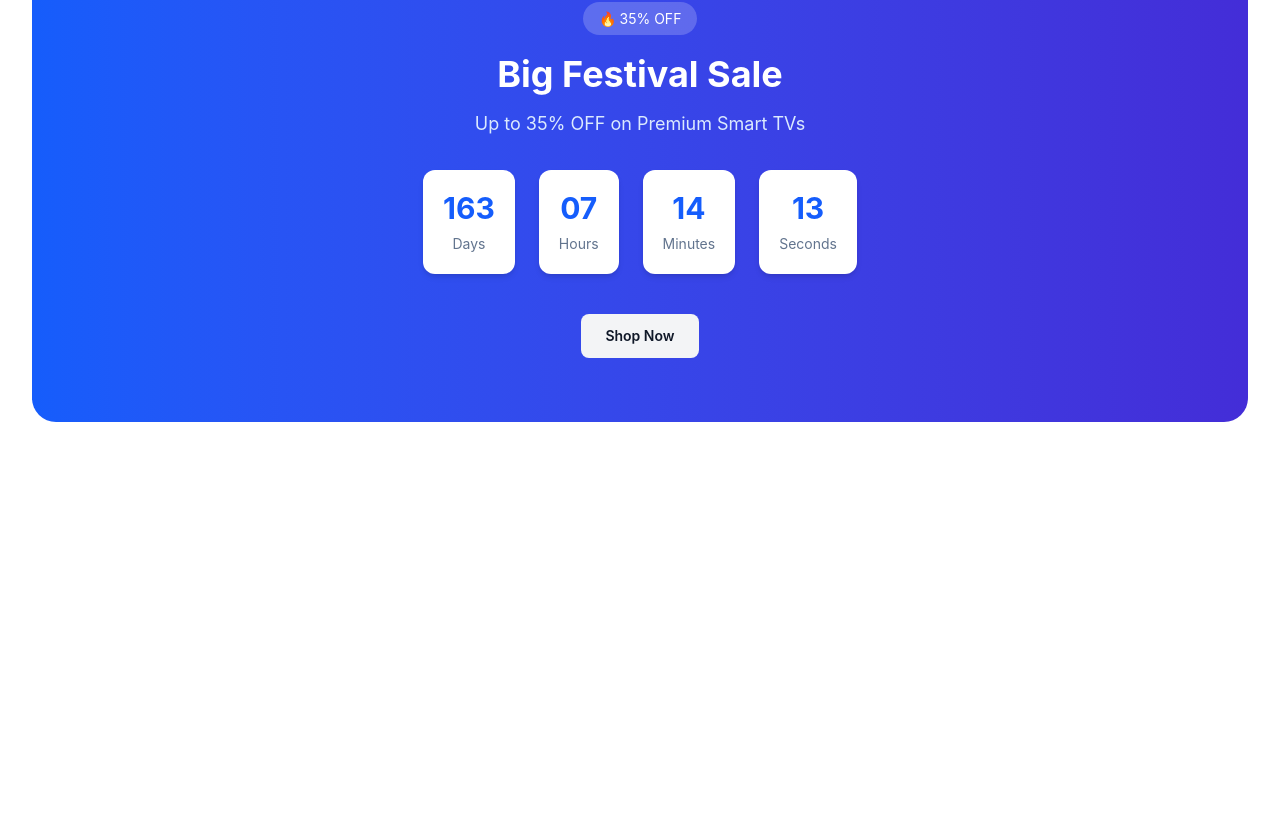
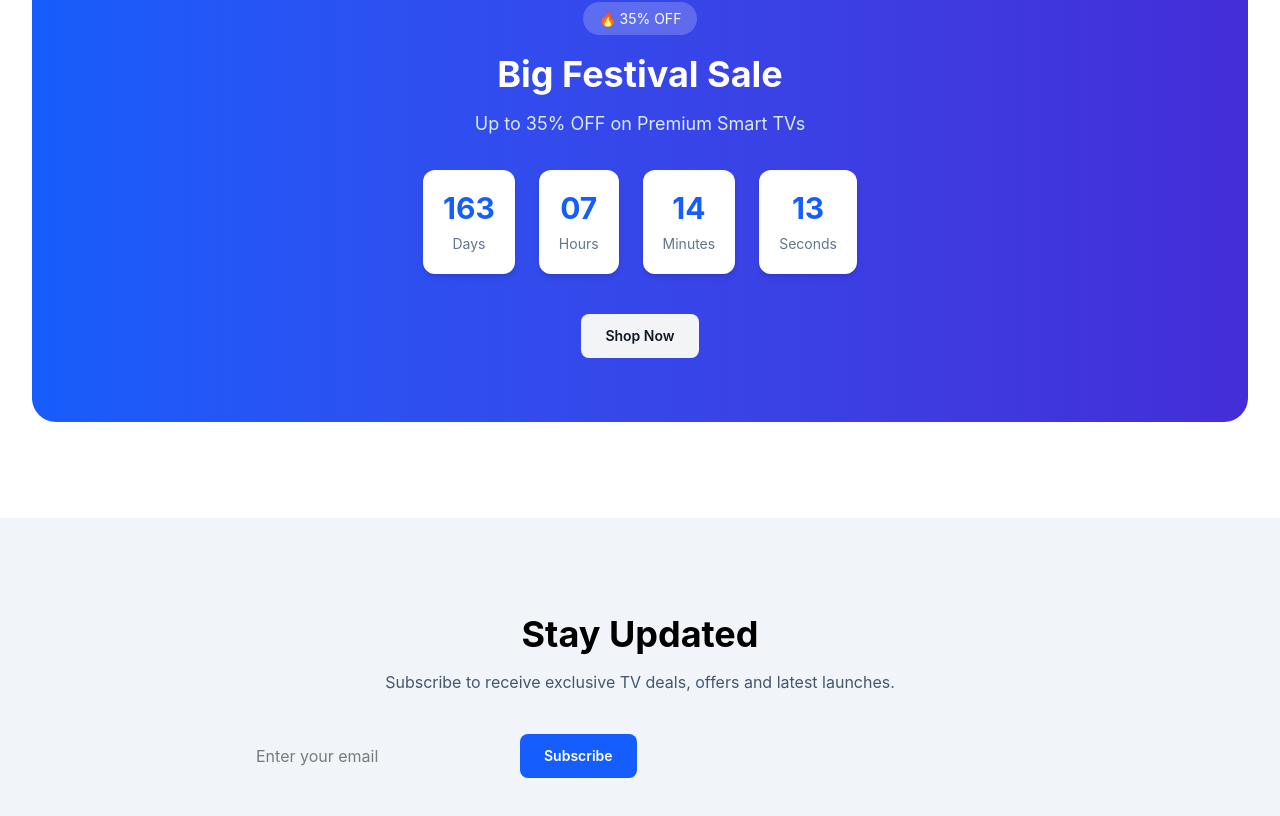
Before and after one commit to raushanaman/Tv-shop-landing-page, a React (Vite) app in the folder Tv-shop/: page / in a window 1280 px wide. Shown: the part 6205-7021 px from the top of the page. Before the commit the page ends 6723 px from the top, so only its background shows below. Built offline with nearby package versions, Linux system fonts and the light colour scheme.

Commit message:
complete newsletter portion of the landing page

```diff
--- a/Tv-shop/src/App.jsx
+++ b/Tv-shop/src/App.jsx
@@ -13,6 +13,7 @@ import TopBrands from "./features/brands/TopBrands";
 import WhyChoose from "./features/whyChooseUs/WhyChoose";
 import Testimonials from "./features/testimonials/Testimonials";
 import Offer from "./features/offers/Offer";
+import Newsletter from "./features/newsletter/Newsletter";
 const App = () => {
   return(
     <>
@@ -25,6 +26,7 @@ const App = () => {
   <WhyChoose/>
   <Testimonials/>
   <Offer/>
+  <Newsletter/>
   {/* </main>  */}
 
       </>
--- /dev/null
+++ b/Tv-shop/src/components/ui/Input.jsx
@@ -0,0 +1,27 @@
+const Input =  ({
+    type = "text",
+    placeholder,
+    value,
+    onChange,
+})=>{
+    return (
+        <input
+        type={type}
+        placeholder={placeholder}
+        value={value}
+        onChange={onChange}
+        className="
+            w-full
+            rounded-xl
+            border
+            border-slate-300
+            px-5
+            py-4
+            outline-none
+            transition-all
+            duration-300
+            focus:border-blue-600
+        "/>
+    )
+}
+export default Input;
--- /dev/null
+++ b/Tv-shop/src/features/newsletter/Newsletter.jsx
@@ -0,0 +1,38 @@
+import Container from "../../components/ui/Container";
+import NewsletterForm from "./NewsletterForm";
+
+const Newsletter = () => {
+  return (
+    <section
+      className="
+        py-24
+        bg-slate-100
+      "
+    >
+      <Container>
+
+        <div className="mx-auto max-w-3xl text-center">
+
+          <h2 className="text-4xl font-bold">
+
+            Stay Updated
+
+          </h2>
+
+          <p className="mt-4 text-slate-600">
+
+            Subscribe to receive exclusive TV deals,
+            offers and latest launches.
+
+          </p>
+
+          <NewsletterForm />
+
+        </div>
+
+      </Container>
+    </section>
+  );
+};
+
+export default Newsletter;
--- /dev/null
+++ b/Tv-shop/src/features/newsletter/NewsletterForm.jsx
@@ -0,0 +1,75 @@
+import { useState } from "react";
+
+import Input from "../../components/ui/Input";
+import Button from "../../components/ui/Button";
+import validationEmail from "../../utils/validationEmail";
+
+const NewsletterForm = () => {
+    const [email, setEmail] = useState("");
+    const [loading, setLoading] = useState(false);
+    const [message, setMessage] = useState("")
+    const [error, setError] = useState("");
+
+    const handleSubmit = async (e) => {
+        e.preventDefault();
+
+        setMessage("");
+        setError("");
+
+        if (!validationEmail(email)) {
+            setError("Please enter a valid email address")
+            return;
+        }
+        setLoading(true);
+        await new Promise((resolve) =>
+            setTimeout(resolve, 1500)
+        );
+        setLoading(false);
+        setMessage("successfully  subscribed");
+        setEmail("");
+    };
+    return (
+
+        <form onSubmit={handleSubmit}
+
+            className="
+            mt-10
+            flex
+            flex-col
+            gap-4
+            md:flex-row
+
+        ">
+            <input type="email"
+                placeholder="Enter your email"
+                value={email}
+                onChange={(e) =>
+                    setEmail(e.target.value)
+                }
+            />
+            <Button disabled={loading}>
+
+                {loading ? "Submitting..." : "Subscribe"}
+            </Button>
+
+            {error && (
+                <p className="text-red-500">
+
+                    {error}
+
+                </p>
+            )}
+
+            {message && (
+                <p className="text-green-600">
+
+                    {message}
+
+                </p>
+            )}
+        </form>
+    )
+
+}
+
+export default NewsletterForm;
--- /dev/null
+++ b/Tv-shop/src/utils/validationEmail.js
@@ -0,0 +1,8 @@
+const validateEmail = (email) => {
+  const regex =
+    /^[^\s@]+@[^\s@]+\.[^\s@]+$/;
+
+  return regex.test(email);
+};
+
+export default validateEmail;
```
